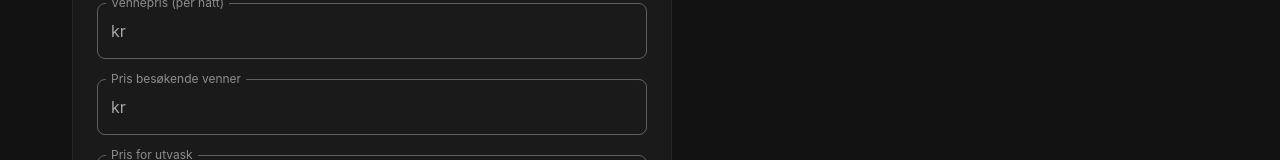
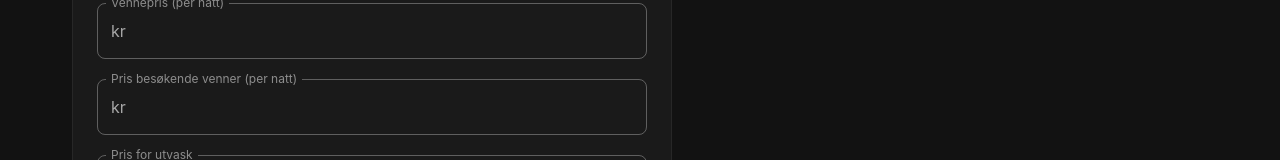
Before and after one commit to jhoiland/booking, a Next.js app in the folder apps/web/: page / in a window 1280 px wide. Both pictures are taken after a click on the tab "Priser". Shown: the part 393-553 px from the top of the page. Built offline with nearby package versions, Linux system fonts and the light colour scheme; no server answers; the database is empty.

Commit message:
fix: add per natt to visitor price label

```diff
--- a/apps/web/app/components/PricesTab.tsx
+++ b/apps/web/app/components/PricesTab.tsx
@@ -124,7 +124,7 @@ export default function PricesTab({ session }: PricesTabProps) {
     { label: "Pris i sesong (per natt)", value: seasonPrice, setter: setSeasonPrice },
     { label: "Pris utenfor sesong (per natt)", value: offSeasonPrice, setter: setOffSeasonPrice },
     { label: "Vennepris (per natt)", value: friendsPrice, setter: setFriendsPrice },
-    { label: "Pris besøkende venner", value: visitorPrice, setter: setVisitorPrice },
+    { label: "Pris besøkende venner (per natt)", value: visitorPrice, setter: setVisitorPrice },
     { label: "Pris for utvask", value: cleaningPrice, setter: setCleaningPrice },
   ];
 
```
